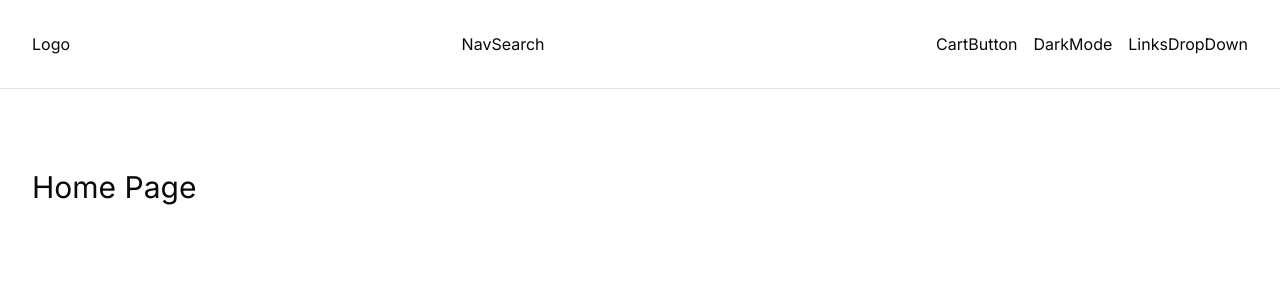
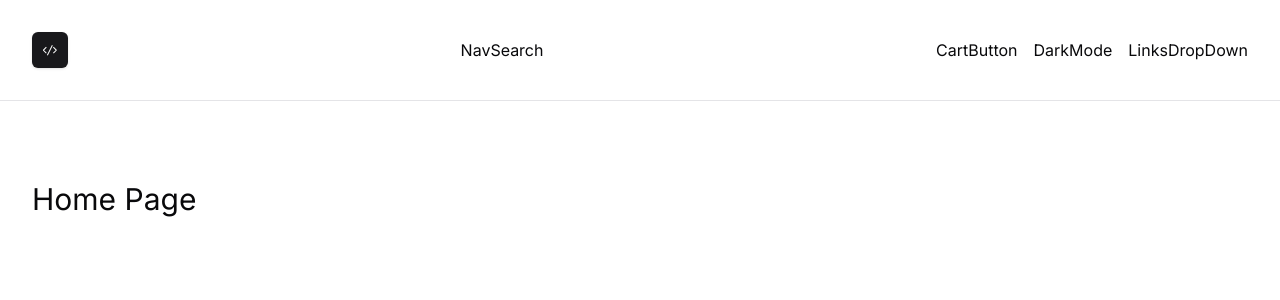
Before and after one commit to thatsehannah/nextjs-storefront, a Next.js app: page / in a window 1280 px wide. Shown: the top 300 px of the page. Built offline with nearby package versions, Linux system fonts and the light colour scheme.

Commit message:
installing react-icons library, creating logo component

```diff
--- a/components/navbar/components/Logo.tsx
+++ b/components/navbar/components/Logo.tsx
@@ -1,7 +1,19 @@
 import React from 'react';
+import Link from 'next/link';
+import { Button } from '@/components/ui/button';
+import { VscCode } from 'react-icons/vsc';
 
 const Logo = () => {
-  return <div>Logo</div>;
+  return (
+    <Button
+      size='icon'
+      asChild
+    >
+      <Link href='/'>
+        <VscCode className='w-6 h-6' />
+      </Link>
+    </Button>
+  );
 };
 
 export default Logo;
--- a/package.json
+++ b/package.json
@@ -24,6 +24,7 @@
     "next": "15.0.3",
     "react": "19.0.0-rc-66855b96-20241106",
     "react-dom": "19.0.0-rc-66855b96-20241106",
+    "react-icons": "^5.4.0",
     "tailwind-merge": "^2.5.5",
     "tailwindcss-animate": "^1.0.7"
   },
```
Also changed, not shown: 1 other file (tests, documents, lock files or other folders).
